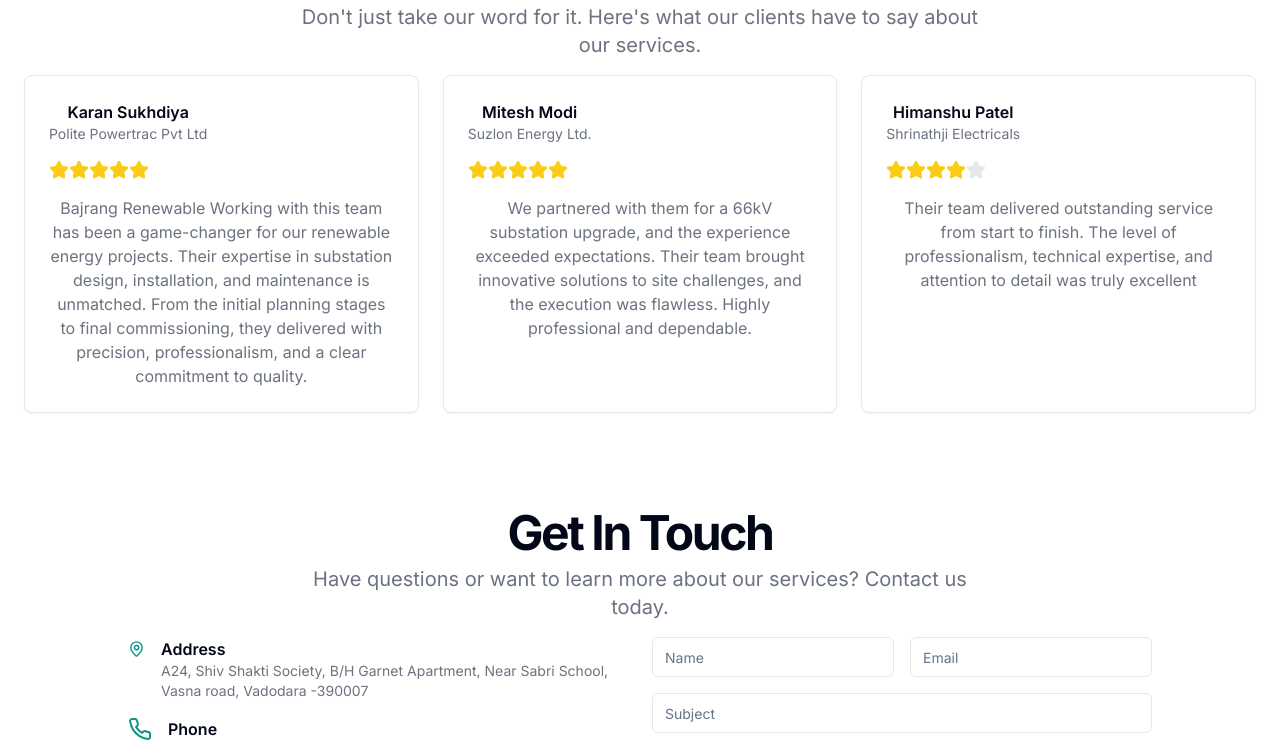
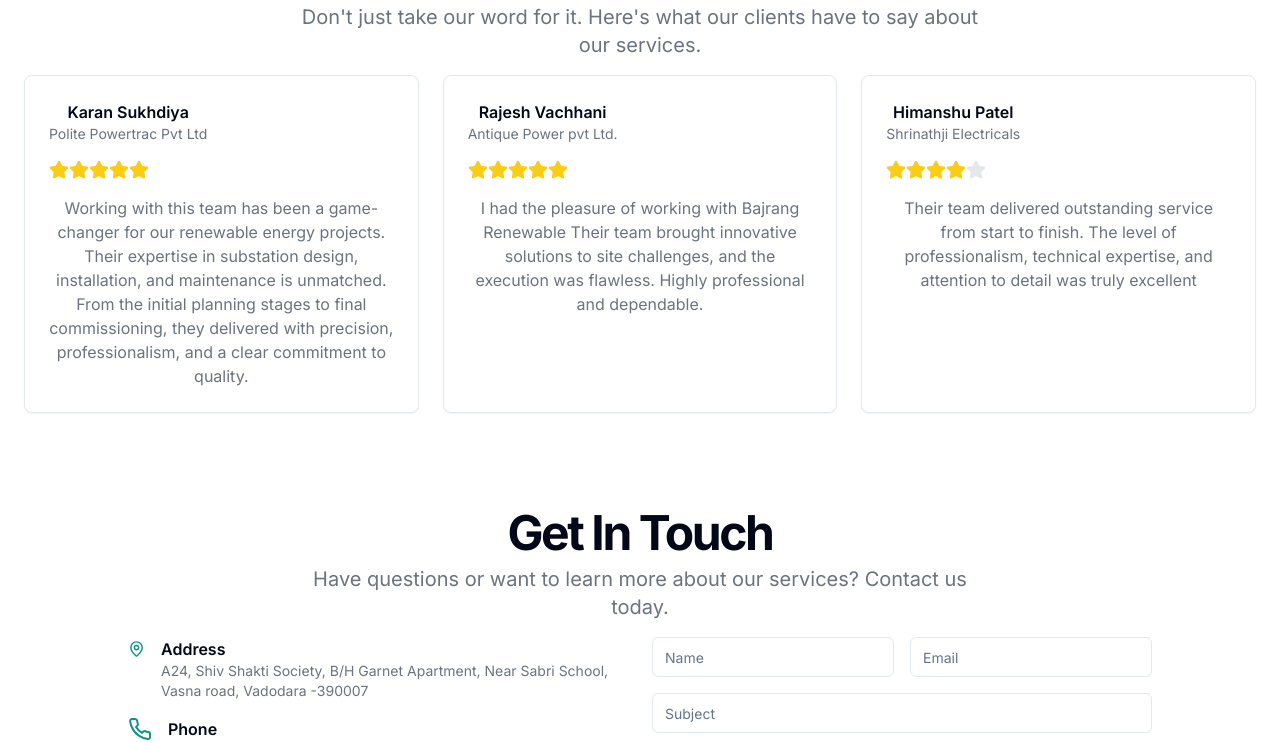
Before and after one commit to poonam19990/bajrang-renewable, a Next.js app: page / in a window 1280 px wide. Shown: the part 1345-2088 px from the top of the page. Built offline with nearby package versions, Linux system fonts and the light colour scheme.

Commit message:
review change

```diff
--- a/components/home/contact-section.tsx
+++ b/components/home/contact-section.tsx
@@ -29,8 +29,8 @@ export default function ContactSection() {
               <Phone className="h-6 w-6 text-teal-600 dark:text-teal-400" />
               <div className="text-left">
                 <h3 className="font-semibold">Phone</h3>
-                <p className="text-sm text-gray-500 dark:text-gray-400">+91-7567648632</p>
-                <p className="text-sm text-gray-500 dark:text-gray-400">+91-9773092131</p>
+                <p className="text-sm text-gray-500 dark:text-gray-400">Divyesh Nayakpara  +91-7567648632</p>
+                <p className="text-sm text-gray-500 dark:text-gray-400">Dipesh Senghani    +91-9773092131</p>
               </div>
             </div>
             <div className="flex items-start gap-4">
--- a/components/home/reviews-section.tsx
+++ b/components/home/reviews-section.tsx
@@ -11,16 +11,16 @@ export default function ReviewsSection() {
       image: "/placeholder.svg?height=100&width=100",
       rating: 5,
       review:
-        "Bajrang Renewable Working with this team has been a game-changer for our renewable energy projects. Their expertise in substation design, installation, and maintenance is unmatched. From the initial planning stages to final commissioning, they delivered with precision, professionalism, and a clear commitment to quality.",
+        "Working with this team has been a game-changer for our renewable energy projects. Their expertise in substation design, installation, and maintenance is unmatched. From the initial planning stages to final commissioning, they delivered with precision, professionalism, and a clear commitment to quality.",
     },
     {
       id: 2,
-      name: "Mitesh Modi",
-      company: "Suzlon Energy Ltd.",
+      name: "Rajesh Vachhani",
+      company: "Antique Power pvt Ltd.",
       image: "/placeholder.svg?height=100&width=100",
       rating: 5,
       review:
-        "We partnered with them for a 66kV substation upgrade, and the experience exceeded expectations. Their team brought innovative solutions to site challenges, and the execution was flawless. Highly professional and dependable."
+        "I had the pleasure of working with Bajrang Renewable Their team brought innovative solutions to site challenges, and the execution was flawless. Highly professional and dependable."
     },
     {
       id: 3,
```
